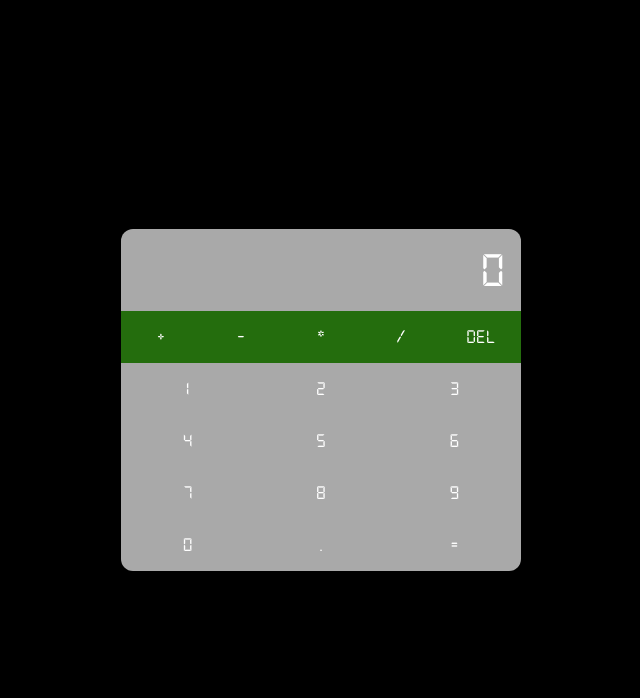
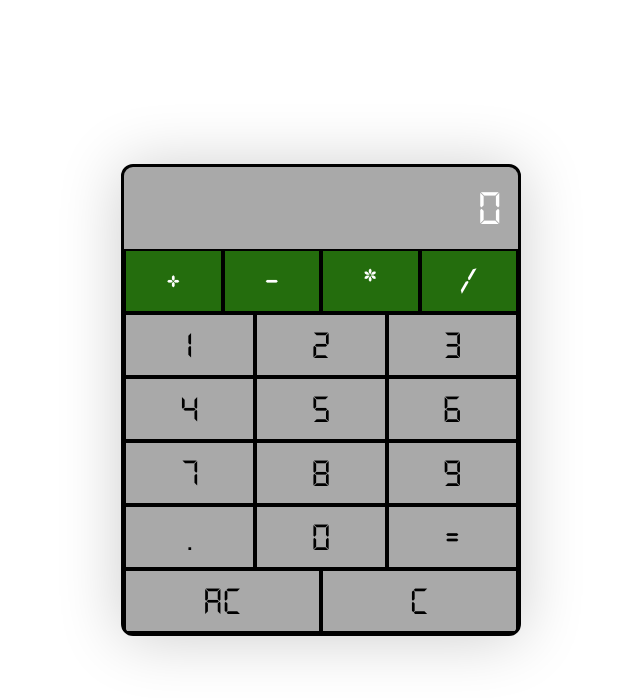
Before and after one commit to PritamMaharjan86/Calculator, a React (Create React App) app: page / in a window 1280 px wide. Shown: the top 698 px of the page, without its empty margins (319-959 px from the left). Built offline with nearby package versions, Linux system fonts and the light colour scheme.

Commit message:
adding more features

```diff
--- a/public/index.html
+++ b/public/index.html
@@ -2,7 +2,7 @@
 <html lang="en">
   <head>
     <meta charset="utf-8" />
-    <link rel="icon" href="%PUBLIC_URL%/favicon.ico" />
+    <link rel="icon" href="%PUBLIC_URL%/calculator.ico" />
     <meta name="viewport" content="width=device-width, initial-scale=1" />
     <meta name="theme-color" content="#000000" />
     <meta
@@ -24,7 +24,7 @@
       work correctly both with client-side routing and a non-root public URL.
       Learn how to configure a non-root public URL by running `npm run build`.
     -->
-    <title>React App</title>
+    <title> Primulator </title>
   </head>
   <body>
     <noscript>You need to enable JavaScript to run this app.</noscript>
--- a/src/App.js
+++ b/src/App.js
@@ -58,6 +58,18 @@ const deleteAll  = () =>
   setCalc(value);
 }
 
+const clear  = () =>
+{
+  if(calc == '')
+  {
+    return;
+  }
+
+  const value = calc.slice(0,-1);
+  setCalc(value);
+}
+
+
   return(
     <div className="App">
       <div className="calculator">
@@ -69,16 +81,19 @@ const deleteAll  = () =>
           <button onClick={()=>updateCalc('-')}>-</button>
           <button onClick={()=>updateCalc('*')}>*</button>
           <button onClick={()=>updateCalc('/')}>/</button>
-          <button onClick={deleteAll}>DEL</button>
+
         </div>
 
         <div className="digits">
           {createDigits()}
+          <button onClick={()=>updateCalc('.')}>.</button>
           <button onClick={()=>updateCalc('0')}>0</button>
-          <button onClick={()=>updateCalc('.')}>.</button>
+          <button onClick={calculate}>=</button>
+          <button onClick={deleteAll}>AC</button>
+          <button onClick={clear}>C</button>
 
-          <button onClick={calculate}>=</button>
         </div>
+
       </div>
     </div>
   )
--- a/src/index.css
+++ b/src/index.css
@@ -1,9 +1,10 @@
 :root
 {
   --primary:black;
-  --secondary:#10d3ec;
+  --secondary:white;
   --operators:rgba(50, 151, 19, 0.726);
   --numbers:darkgrey;
+  --hover:grey;
 
 }
 
@@ -21,7 +22,7 @@
 }
 
 body{
-  background-color: var(--primary);
+  background-color: var(--secondary);
 }
 
 .App
@@ -32,6 +33,8 @@ body{
   justify-content: center;
   color: white;
   font-size: 50px;
+
+
 }
 
 .calculator
@@ -42,7 +45,7 @@ body{
   border-radius: 12px;
   overflow: hidden;
   box-shadow: 0px 2px 64px rgba(0,0,0,0.2);
-
+  border: 3px solid var(--primary);
 }
 
 .display
@@ -50,6 +53,7 @@ body{
   padding:16px;
   text-align: right;
   background-color: var(--numbers);
+
 }
 
 button
@@ -58,40 +62,51 @@ button
   border:none;
   outline:none;
   color:white;
-  font-size: 20px;
-  padding:16px;
+  font-size: 40px;
+  padding:10px;
   cursor: pointer;
   transition: 0.4s;
+  margin:2px;
 }
 
 button:hover
 {
   opacity: 0.9;
+  color: var(--secondary);
 }
 
 .operators
 {
   display: flex;
+
 }
 
 .operators button
 
 {
-  flex: 1 1 0%;
+  flex: 1 1 30%;
   background-color: var(--operators);
 }
 
 .digits
 {
   display: flex;
-  flex-wrap: wrap;
+  flex-wrap:wrap;
+
 }
 
 .digits button
 {
-  flex: 1 1 33.333%;
-  max-width: 33.333%;
+  flex: 1 1 30%;
+  max-width: 100%;
+  color:black;
   background-color: var(--numbers);
 
 
 }
+
+.digits button:hover
+{
+  color:white;
+  background-color: black;
+}
```
Also changed, not shown: 1 other file (tests, documents, lock files or other folders).
